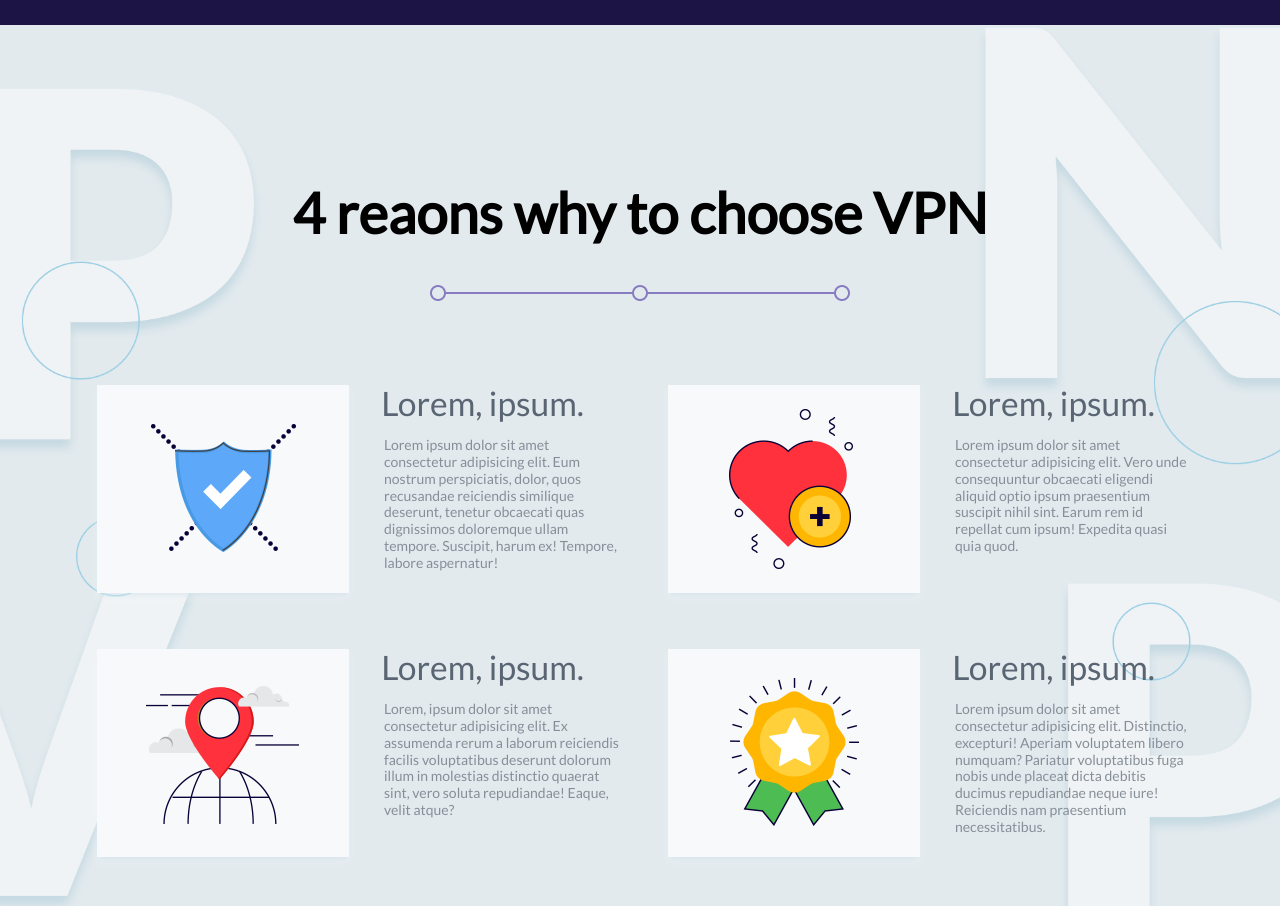
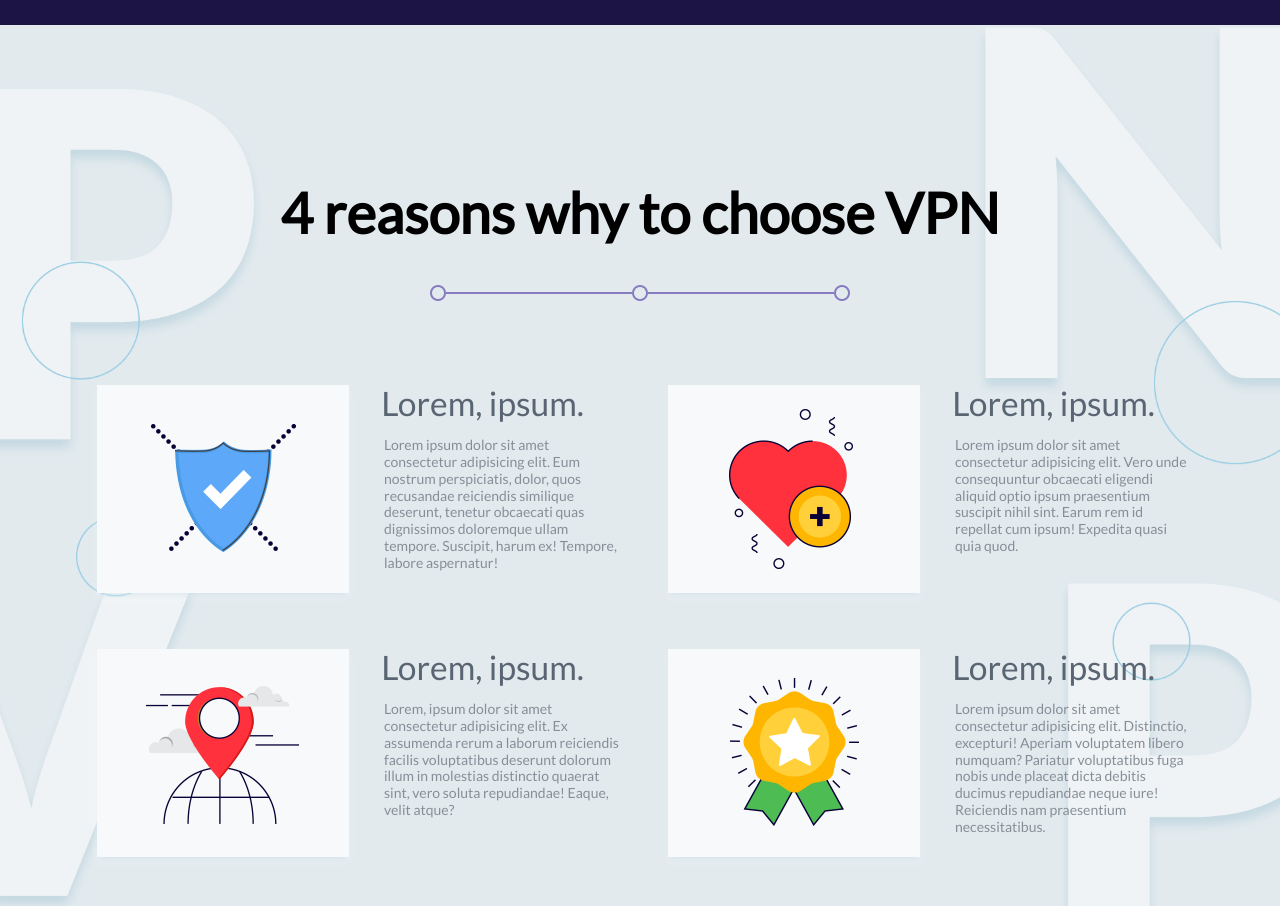
Before and after one commit to davidbowes818/vpn, a plain HTML site: page index.html in a window 1280 px wide. Shown: the part 890-1796 px from the top of the page. Drawn offline with nearby package versions, Linux system fonts and the light colour scheme; files whose address does not match are found by name.

Commit message:
Fixed typo

```diff
--- a/index.html
+++ b/index.html
@@ -64,7 +64,7 @@
     <!-- FEATURES -->
     <section class="features" id="features">
       <div class="container">
-        <h1>4 reaons why to choose VPN
+        <h1>4 reasons why to choose VPN
           <br>
           <img class="underline" src="./img/home_vpn_sep.png" alt="Line" />
         </h1>
```
